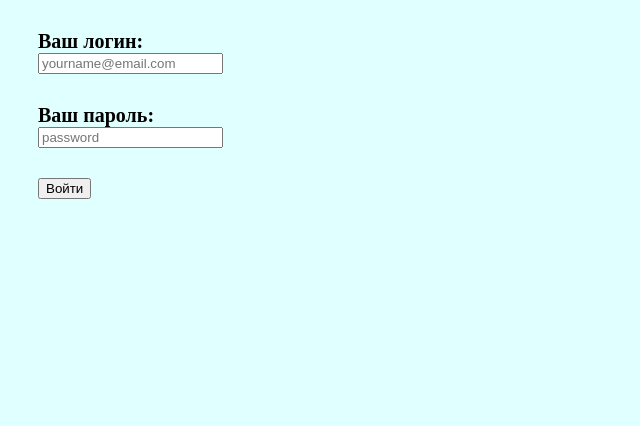
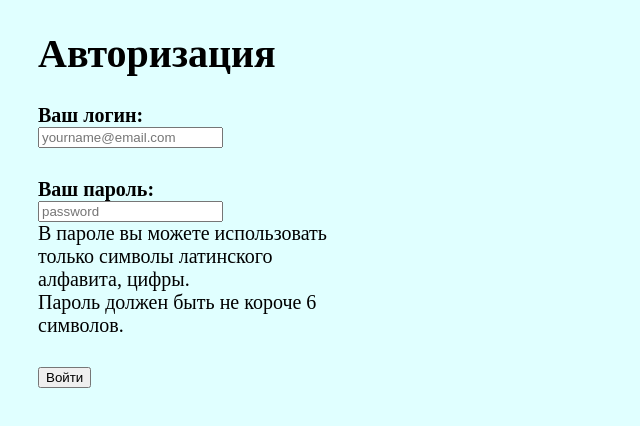
Before and after one commit to katerina2208/katerina2208.github.io, a plain HTML site: page index.html in a window 1280 px wide. Shown: the whole page, without its empty margins (0-640 px from the left). Drawn offline with Linux system fonts and the light colour scheme.

Commit message:
Update index.html

```diff
--- a/index.html
+++ b/index.html
@@ -7,15 +7,19 @@
 <body>
 <form action="" method="post">
     <div class="row">
+	<h1 class = "auth">Авторизация</h1>
         <label for="login">Ваш логин:</label>
         <input type="email" name="usermail" placeholder="yourname@email.com" required />
 	</div>
     <div class="row">
         <label for="password">Ваш пароль:</label>
         <input type="password" pattern = "[0-9a-zA-Z]{6,32}" name="password" placeholder="password" required />
+		<div class="instruction" id="password-instruction">В пароле вы можете использовать только символы латинского алфавита, цифры. <br />Пароль должен быть не короче 6 символов.</div>
     </div>
     <div class="row">
+	<div class="btn-submit">
         <input type="submit" name="submit" id="btn-submit" value="Войти" />
+	</div>
     </div>
 </form>
 </body>
```
